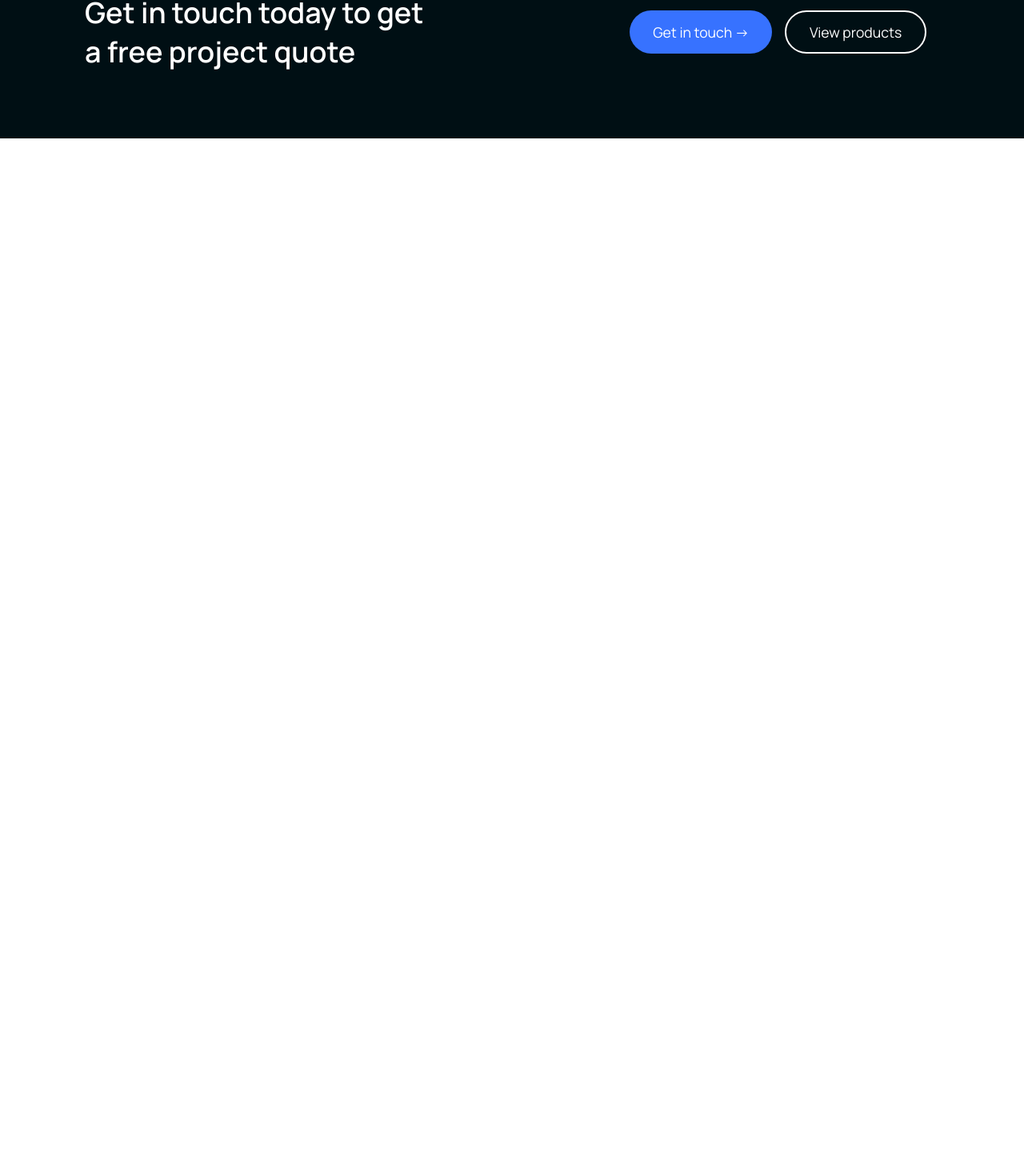
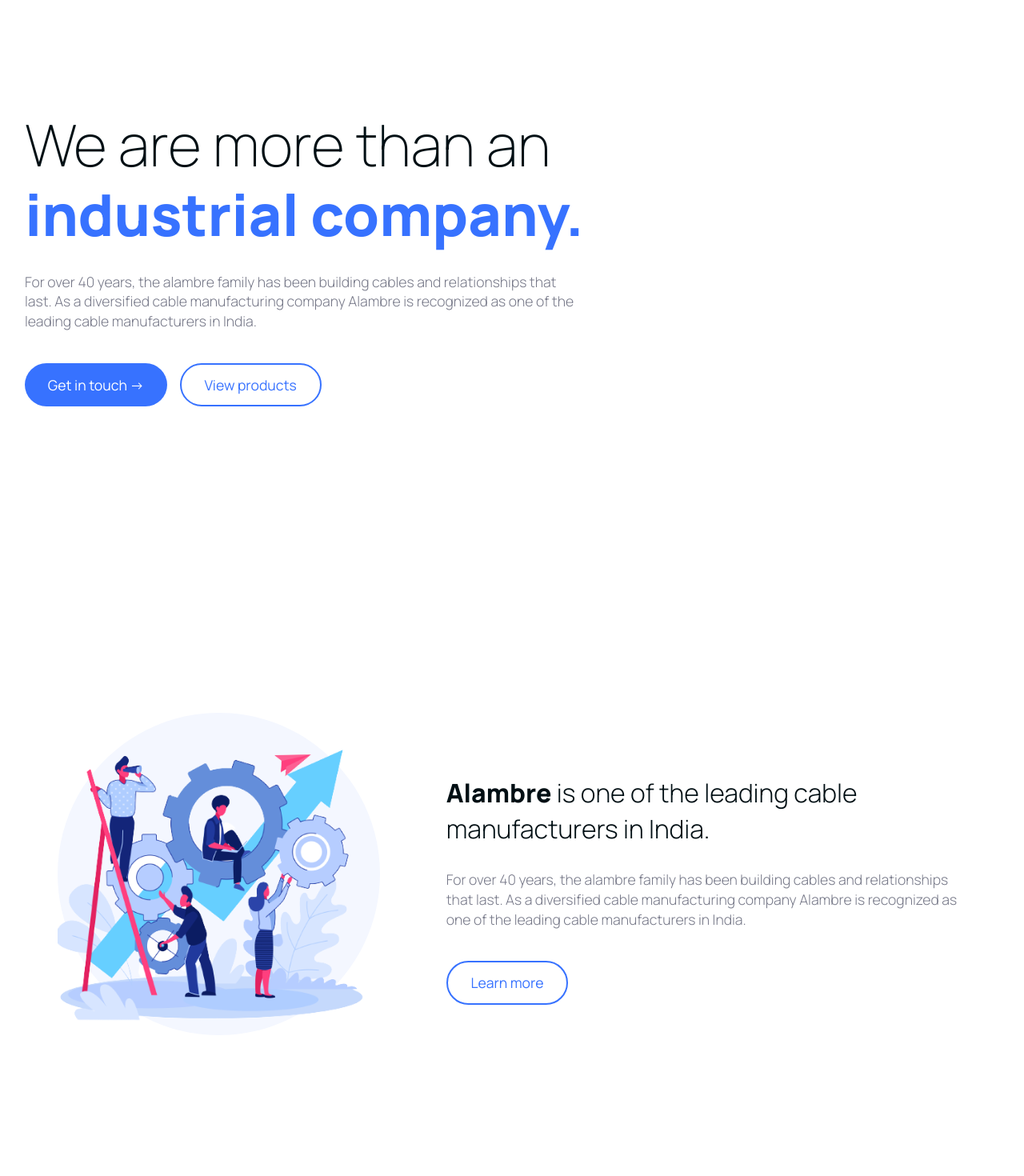
Before and after one commit to shubhamrangaa/alambre-cables-website, a Next.js app: page / in a window 1280 px wide. Shown: the part 93-1563 px from the top of the page at 80% size. Before the commit the page ends 800 px from the top, so only its background shows below. Built offline with nearby package versions, Linux system fonts and the light colour scheme.

Commit message:
hero and about sections added

```diff
--- /dev/null
+++ b/components/HeroSection.js
@@ -0,0 +1,38 @@
+import styles from "@styles/hero.module.scss";
+import Link from "next/link";
+
+export default function HeroSection() {
+  return (
+    <div>
+      <div className={styles.heroContainer}>
+        <div className={styles.heroWrapper}>
+          <div className={styles.contentContainer}>
+            <h1>
+              We are more than an <br></br>
+              <span>industrial company.</span>{" "}
+            </h1>
+            <p>
+              For over 40 years, the alambre family has been building cables and
+              relationships that last. As a diversified cable manufacturing
+              company Alambre is recognized as one of the leading cable
+              manufacturers in India.
+            </p>
+            <div className={styles.buttonContainer}>
+              <Link href="/contact">
+                <a className={`${styles.btnFilled} ${styles.btn}`}>
+                  Get in touch -{">"}
+                </a>
+              </Link>
+
+              <Link href="/products">
+                <a className={`${styles.btnOutlineColor} ${styles.btn}`}>
+                  View products
+                </a>
+              </Link>
+            </div>
+          </div>
+        </div>
+      </div>
+    </div>
+  );
+}
--- /dev/null
+++ b/components/aboutSection.js
@@ -0,0 +1,44 @@
+import styles from "@styles/about.module.scss";
+import Image from "next/image";
+import Link from "next/link";
+import aboutPic from "../public/about.svg";
+
+export default function AboutSection() {
+  return (
+    <div>
+      <div className={styles.heroContainer}>
+        <div className={styles.heroWrapper}>
+          <div className={styles.imageContainer}>
+            <Image
+              src={aboutPic}
+              alt="About us figure"
+              // width={500} automatically provided
+              // height={500} automatically provided
+              // blurDataURL="data:..." automatically provided
+              // placeholder="blur" // Optional blur-up while loading
+            />
+          </div>
+          <div className={styles.contentContainer}>
+            <h2>
+              <span> Alambre</span> is one of the leading cable manufacturers in
+              India.
+            </h2>
+            <p>
+              For over 40 years, the alambre family has been building cables and
+              relationships that last. As a diversified cable manufacturing
+              company Alambre is recognized as one of the leading cable
+              manufacturers in India.
+            </p>
+            <div className={styles.buttonContainer}>
+              <Link href="/about">
+                <a className={`${styles.btnOutlineColor} ${styles.btn}`}>
+                  Learn more
+                </a>
+              </Link>
+            </div>
+          </div>
+        </div>
+      </div>
+    </div>
+  );
+}
--- a/pages/index.js
+++ b/pages/index.js
@@ -1,16 +1,19 @@
 import Head from "next/head";
 import Image from "next/image";
 import CTABar from "components/CTABar";
+import HeroSection from "components/HeroSection";
+import AboutSection from "components/aboutSection";
 
 export default function Home() {
   return (
     <div>
       <Head>
-        <title>Create Next App</title>
+        <title>Alambre Cables</title>
         <meta name="description" content="Generated by create next app" />
         <link rel="icon" href="/favicon.ico" />
       </Head>
-
+      <HeroSection />
+      <AboutSection />
       <CTABar />
     </div>
   );
--- /dev/null
+++ b/styles/about.module.scss
@@ -0,0 +1,112 @@
+@import "variables.module.scss";
+
+.heroContainer {
+  background-color: $primary-light;
+}
+
+.heroWrapper {
+  display: flex;
+  min-height: 100vh;
+  justify-content: space-around;
+  align-items: center;
+  color: $primary-dark;
+  max-width: 1250px;
+  margin: 0 auto;
+  padding: 5rem 1rem;
+  @media only screen and (max-width: 890px) {
+    flex-direction: column;
+  }
+}
+
+.imageContainer {
+  img {
+    width: 400px;
+  }
+}
+.contentContainer {
+  display: flex;
+  flex-direction: column;
+  max-width: 650px;
+  line-height: 1.4;
+  h2 {
+    font-size: 2rem;
+    font-weight: 300;
+    margin-bottom: 1.8rem;
+    line-height: 1.4;
+
+    span {
+      font-weight: 800;
+      color: $primary-dark;
+    }
+  }
+
+  p {
+    color: $secondary-dark;
+    font-weight: 300;
+    font-size: 1.1rem;
+    margin-top: 0rem;
+    margin-bottom: 1.5rem;
+  }
+
+  @media only screen and (max-width: 500px) {
+    max-width: 350px;
+    h2 {
+      font-size: 1.6rem;
+    }
+  }
+  @media only screen and (max-width: 360px) {
+    h2 {
+      font-size: 1.6rem;
+    }
+  }
+}
+
+.buttonContainer {
+  display: flex;
+  padding: 1rem 0;
+  gap: 1rem;
+
+  .btn {
+    display: flex;
+    justify-content: center;
+    align-items: center;
+    font-family: Manrope, -apple-system, BlinkMacSystemFont, "Segoe UI", Roboto,
+      Oxygen, Ubuntu, Cantarell, "Open Sans", "Helvetica Neue", sans-serif;
+    font-size: 1.1rem;
+    font-weight: 400;
+    border-radius: 5rem;
+    outline: none;
+    border: none;
+    cursor: pointer;
+    padding: 0.8rem 1.8rem;
+    transition: 0.1s ease-in;
+  }
+
+  .btnFilled {
+    background-color: $primary-color;
+    color: $primary-light;
+    &:hover {
+      filter: brightness(120%);
+    }
+  }
+  .btnOutlineColor {
+    background-color: none;
+    color: $primary-color;
+    border: 2px $primary-color solid;
+    &:hover {
+      filter: brightness(120%);
+    }
+  }
+
+  @media only screen and (max-width: 500px) {
+    flex-direction: column;
+    .btn {
+      width: 350px;
+    }
+  }
+  @media only screen and (max-width: 360px) {
+    .btn {
+      width: 300px;
+    }
+  }
+}
--- /dev/null
+++ b/styles/hero.module.scss
@@ -0,0 +1,106 @@
+@import "variables.module.scss";
+
+.heroContainer {
+  background-color: $primary-light;
+}
+
+.heroWrapper {
+  display: flex;
+  min-height: 100vh;
+  align-items: center;
+  color: $primary-dark;
+  max-width: 1250px;
+  margin: 0 auto;
+  padding: 5rem 1rem;
+  @media only screen and (max-width: 890px) {
+    flex-direction: column;
+  }
+}
+
+.contentContainer {
+  display: flex;
+  flex-direction: column;
+  max-width: 700px;
+  line-height: 1.4;
+  h1 {
+    font-size: 4.5rem;
+    font-weight: 200;
+    margin-bottom: 1.8rem;
+    line-height: 1.2;
+
+    span {
+      font-weight: 800;
+      color: $primary-color;
+    }
+  }
+
+  p {
+    color: $secondary-dark;
+    font-weight: 300;
+    font-size: 1.1rem;
+    margin-top: 0rem;
+    margin-bottom: 1.5rem;
+  }
+
+  @media only screen and (max-width: 500px) {
+    max-width: 350px;
+    h1 {
+      font-size: 3.7rem;
+    }
+  }
+  @media only screen and (max-width: 360px) {
+    h1 {
+      font-size: 3.3rem;
+    }
+  }
+}
+
+.buttonContainer {
+  display: flex;
+  padding: 1rem 0;
+  gap: 1rem;
+
+  .btn {
+    display: flex;
+    justify-content: center;
+    align-items: center;
+    font-family: Manrope, -apple-system, BlinkMacSystemFont, "Segoe UI", Roboto,
+      Oxygen, Ubuntu, Cantarell, "Open Sans", "Helvetica Neue", sans-serif;
+    font-size: 1.1rem;
+    font-weight: 400;
+    border-radius: 5rem;
+    outline: none;
+    border: none;
+    cursor: pointer;
+    padding: 0.8rem 1.8rem;
+    transition: 0.1s ease-in;
+  }
+
+  .btnFilled {
+    background-color: $primary-color;
+    color: $primary-light;
+    &:hover {
+      filter: brightness(120%);
+    }
+  }
+  .btnOutlineColor {
+    background-color: none;
+    color: $primary-color;
+    border: 2px $primary-color solid;
+    &:hover {
+      filter: brightness(120%);
+    }
+  }
+
+  @media only screen and (max-width: 500px) {
+    flex-direction: column;
+    .btn {
+      width: 350px;
+    }
+  }
+  @media only screen and (max-width: 360px) {
+    .btn {
+      width: 300px;
+    }
+  }
+}
```
Also changed, not shown: public/about.svg (added).
